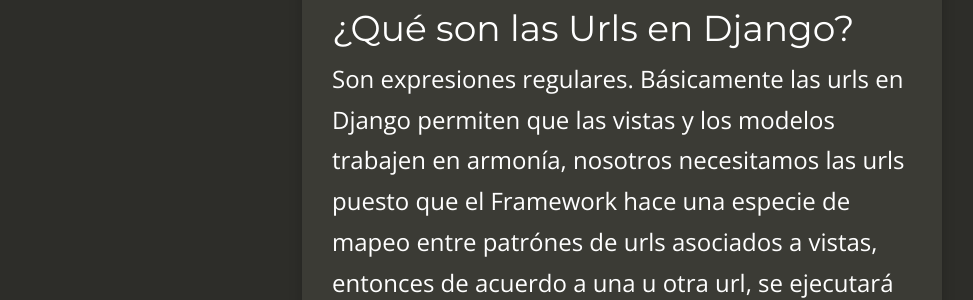
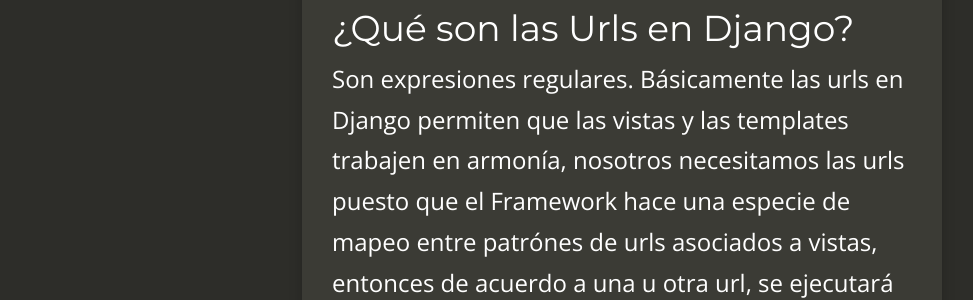
Before and after one commit to CarMoreno/carmoreno.github.io, a Jekyll site: the page built from _posts/2015-09-12-App-Django.18-Parte4.md, in a window 1280 px wide and 900 px high, scrolled down 2366 px. Shown: the part 198-498 px from the top of the window, without its empty margins (18-991 px from the left). Built offline with Jekyll 4.4.1, drawn with Linux system fonts in a browser that asks for light colours; nearby versions of some CDN libraries; Markdown is read by kramdown in place of the engine named in the settings; comment, search, counter and statistics services are not loaded; some of the changed text lies outside the part shown.

Commit message:
Update 2015-09-12-App-Django.18-Parte4.md

```diff
--- a/_posts/2015-09-12-App-Django.18-Parte4.md
+++ b/_posts/2015-09-12-App-Django.18-Parte4.md
@@ -30,7 +30,7 @@
 Las templates en Django son las que se encargan de mostrar los datos que traen las Vistas desde el Modelo, aquí encontramos nuestro código HTML, las Hojas de estílo en cascada y scripts de Javascipt dado el caso, el Framework nos proporciona un [motor de templates][3] que nos permite manipular y decidir <ins>**que datos se mostrarán**</ins>. Puedes [leer mas de la arquitectura de este Framework][4] si así lo deseas.
 
 ##¿Qué son las Urls en Django?
-Son expresiones regulares. Básicamente las urls en Django permiten que las vistas y los modelos trabajen en armonía, nosotros necesitamos las urls puesto que el Framework hace una especie de mapeo entre patrónes de urls asociados a vistas, entonces de acuerdo a una u otra url, se ejecutará una vista determinada. Django sigue una filosofía de urls limpias y legibles, por lo que no encontrarás urls de la forma `www.misitio.com/?a=3&&b=4` (como sucede en `PHP` por ejemplo).
+Son expresiones regulares. Básicamente las urls en Django permiten que las vistas y las templates trabajen en armonía, nosotros necesitamos las urls puesto que el Framework hace una especie de mapeo entre patrónes de urls asociados a vistas, entonces de acuerdo a una u otra url, se ejecutará una vista determinada. Django sigue una filosofía de urls limpias y legibles, por lo que no encontrarás urls de la forma `www.misitio.com/?a=3&&b=4` (como sucede en `PHP` por ejemplo).
 Teniendo un poco el horizonte mas claro, vamos a empezar a jugar con Vistas, Templates y Urls en nuestra app de la Biblioteca.
 
 ##Vistas, Templates y Urls en nuestra App
```
Also changed, not shown: other parts of _posts/2015-09-12-App-Django.18-Parte4.md (+2 -2 lines).
